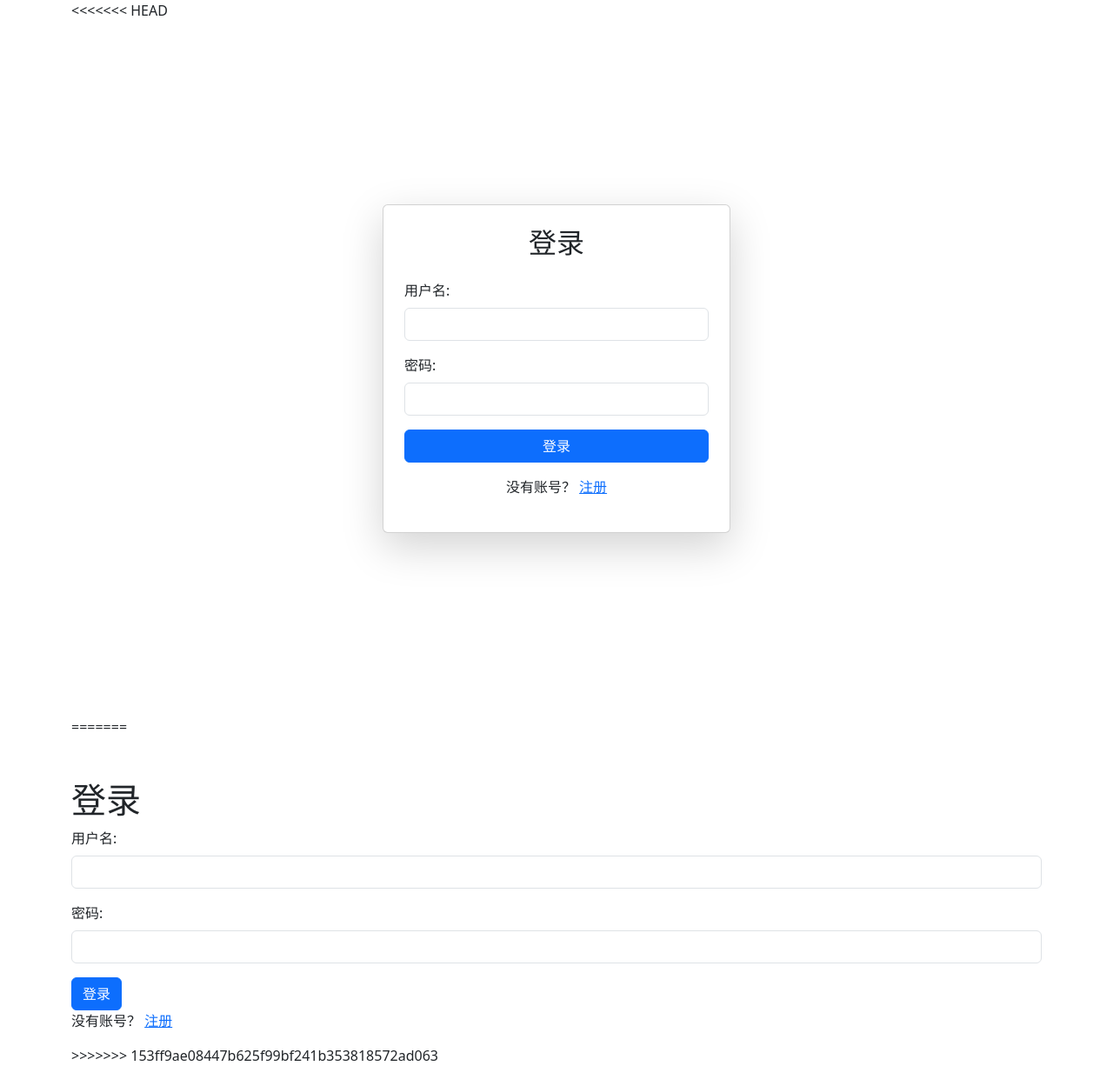
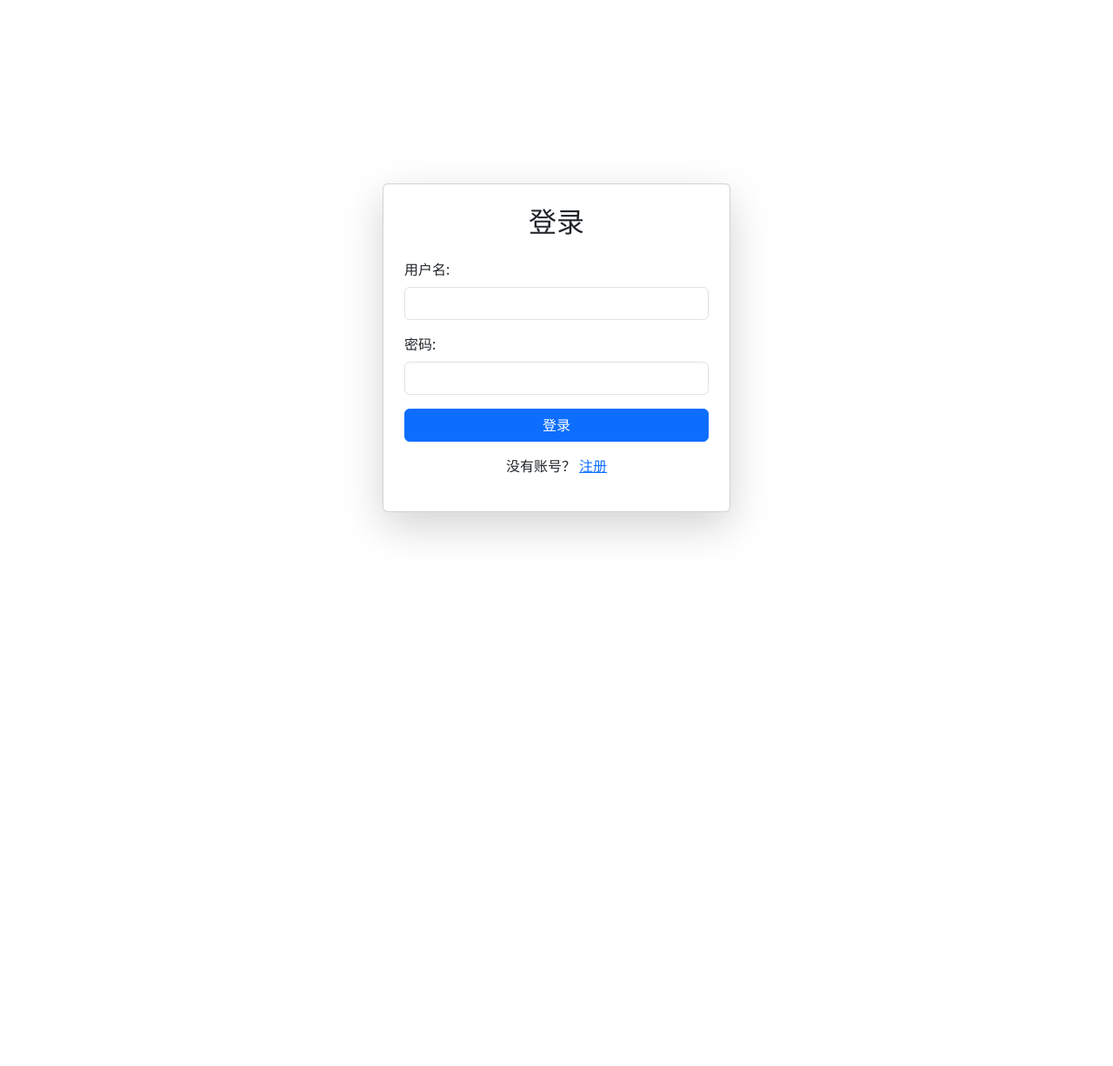
Before and after one commit to suwanzis/inventory_app2, a Django app: page /login/ in a window 1280 px wide. Shown: the whole page at 87% size. After the commit the page ends 618 px from the top, so only its background shows below. Run offline with Django 5.2, Linux system fonts and the light colour scheme.

Commit message:
Initial commit

```diff
--- a/templates/login.html
+++ b/templates/login.html
@@ -3,7 +3,6 @@
 {% block title %}登录{% endblock %}
 
 {% block content %}
-<<<<<<< HEAD
 <div class="container d-flex justify-content-center align-items-center vh-100">
     <div class="card p-4 shadow-lg" style="width: 400px;">
         <h2 class="text-center mb-4">登录</h2>
@@ -25,23 +24,4 @@
         <p class="text-center mt-3">没有账号？ <a href="{% url 'register' %}">注册</a></p>
     </div>
 </div>
-=======
-    <h1 class="mt-5">登录</h1>
-    {% if error_message %}
-        <p class="text-danger">{{ error_message }}</p>
-    {% endif %}
-    <form method="post">
-        {% csrf_token %}
-        <div class="mb-3">
-            <label for="username" class="form-label">用户名:</label>
-            <input type="text" id="username" name="username" required class="form-control">
-        </div>
-        <div class="mb-3">
-            <label for="password" class="form-label">密码:</label>
-            <input type="password" id="password" name="password" required class="form-control">
-        </div>
-        <button type="submit" class="btn btn-primary">登录</button>
-    </form>
-    <p>没有账号？ <a href="{% url 'register' %}">注册</a></p>
->>>>>>> 153ff9ae08447b625f99bf241b353818572ad063
 {% endblock %}
```
